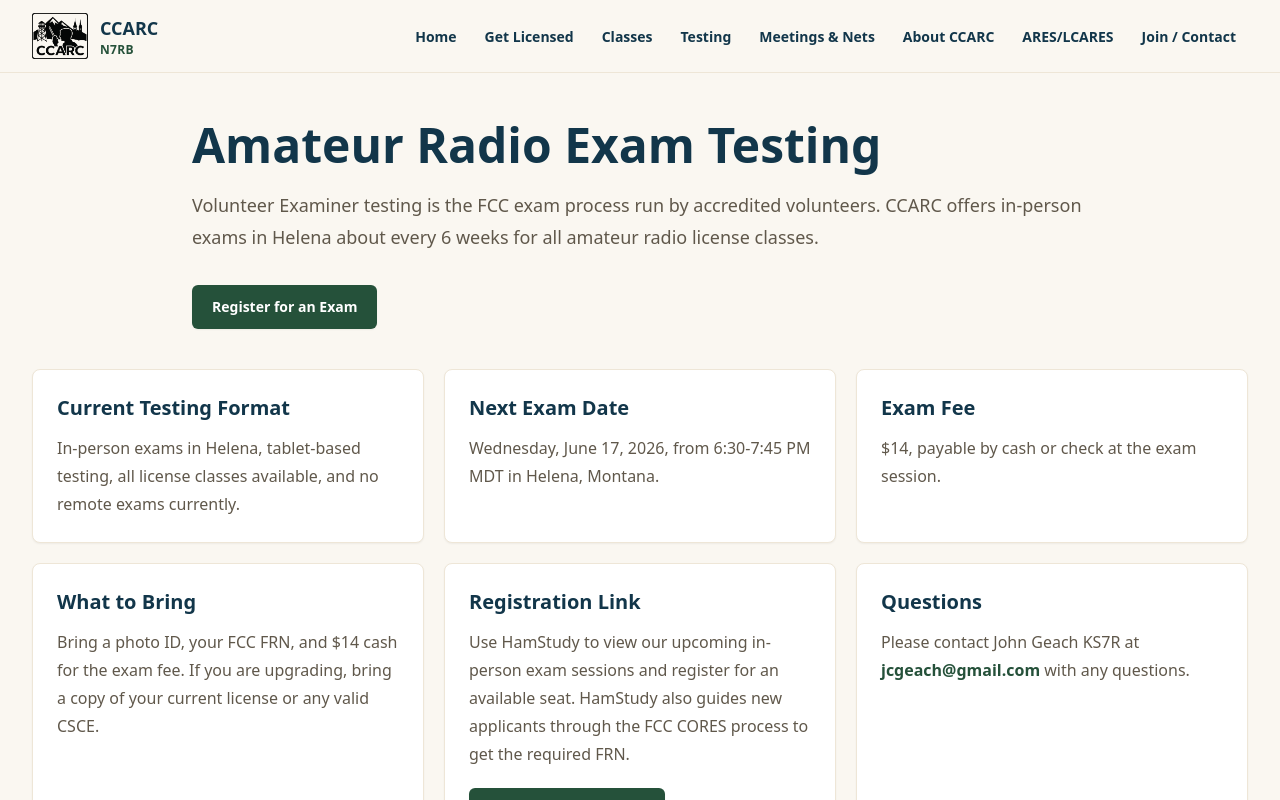
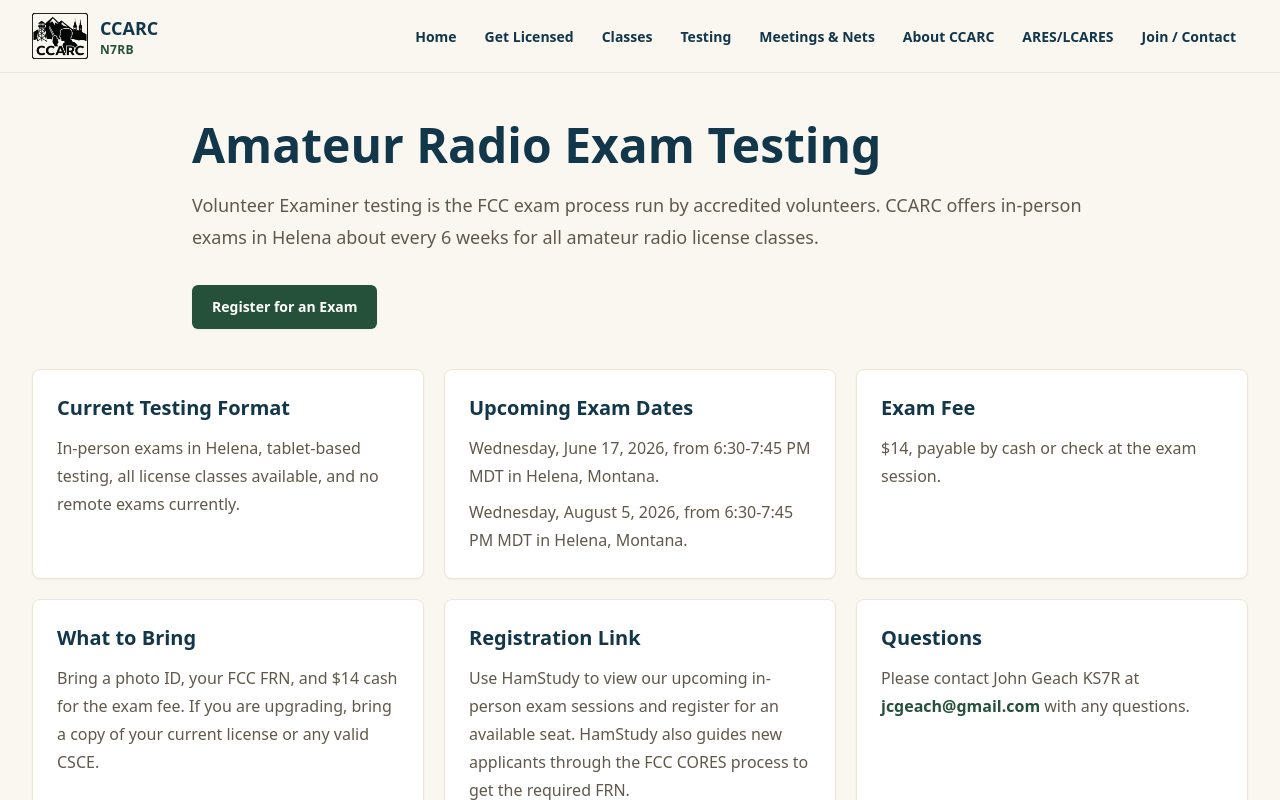
Before and after one commit to membership-ccarc/n7rb, a Next.js app: page /testing in a window 1280 px wide. Shown: the top 800 px of the page. Built offline with nearby package versions, Linux system fonts and the light colour scheme.

Commit message:
added August test date

```diff
--- a/app/testing/page.tsx
+++ b/app/testing/page.tsx
@@ -23,8 +23,11 @@ export default function TestingPage() {
         <InfoCard title="Current Testing Format">
           <p>In-person exams in Helena, tablet-based testing, all license classes available, and no remote exams currently.</p>
         </InfoCard>
-        <InfoCard title="Next Exam Date">
-          <p>Wednesday, June 17, 2026, from 6:30-7:45 PM MDT in Helena, Montana.</p>
+        <InfoCard title="Upcoming Exam Dates">
+          <ul className="space-y-2">
+            <li>Wednesday, June 17, 2026, from 6:30-7:45 PM MDT in Helena, Montana.</li>
+            <li>Wednesday, August 5, 2026, from 6:30-7:45 PM MDT in Helena, Montana.</li>
+          </ul>
         </InfoCard>
         <InfoCard title="Exam Fee">
           <p>$14, payable by cash or check at the exam session.</p>
```
